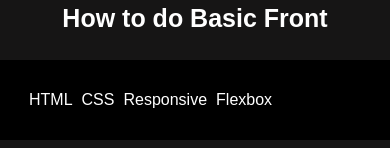
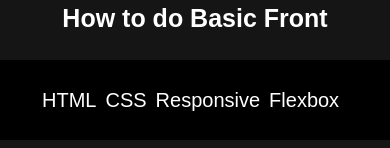
Before and after one commit to AntoineBendafiSchulmann/Techupdate, a plain HTML site: page index.html in a window 390 px wide. Shown: the top 148 px of the page. Drawn offline with Linux system fonts and the light colour scheme; a script that the page names is missing.

Commit message:
finish 800px media query

```diff
--- a/style/style1.css
+++ b/style/style1.css
@@ -37,6 +37,7 @@ header {
 .navbar_links {
     display:flex;
     padding:0 10px;
+    cursor: pointer;
 
 }
 .navbar_link > a {
@@ -124,6 +125,11 @@ footer {
     .navbar {
         width: 100vw;
         height: 80px;
+    }
+
+    .navbar_links {
+        font-size: 20px;
+        padding-left: 23px;
     }
 
     body {
```
